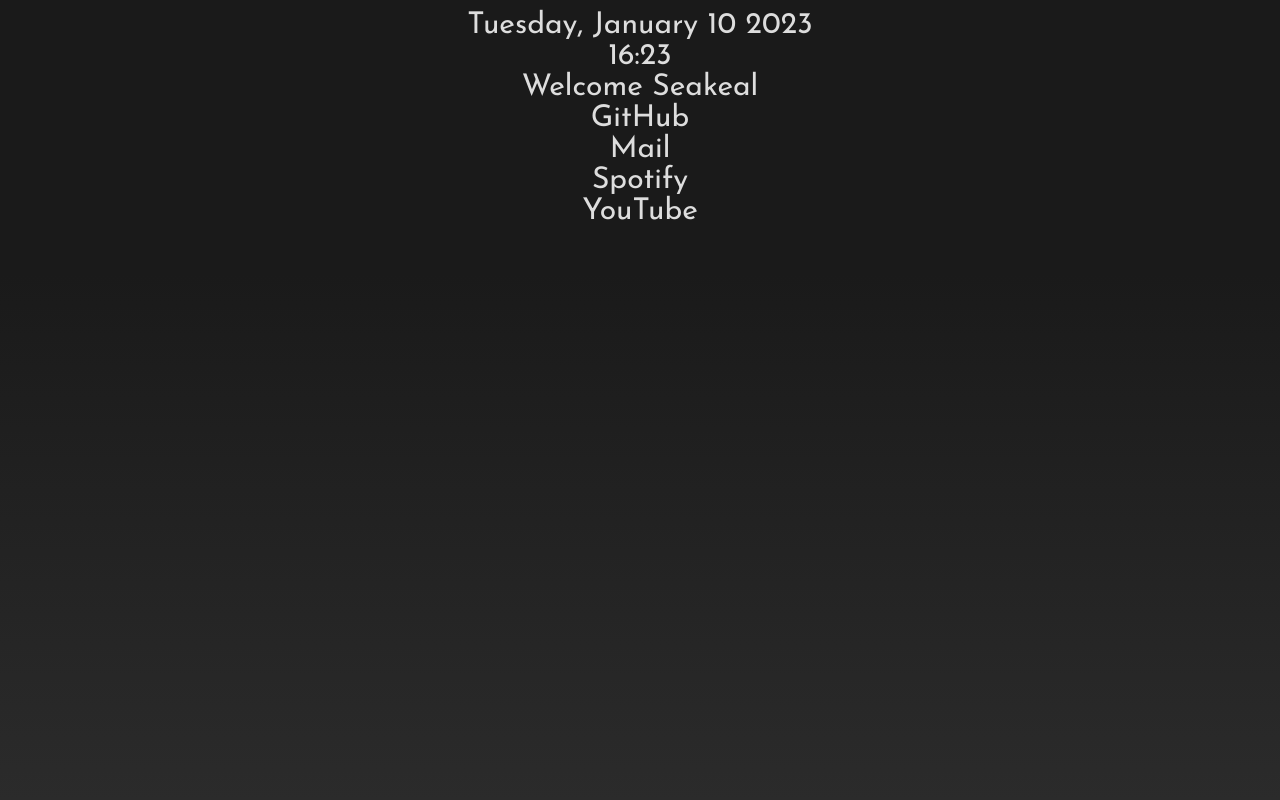
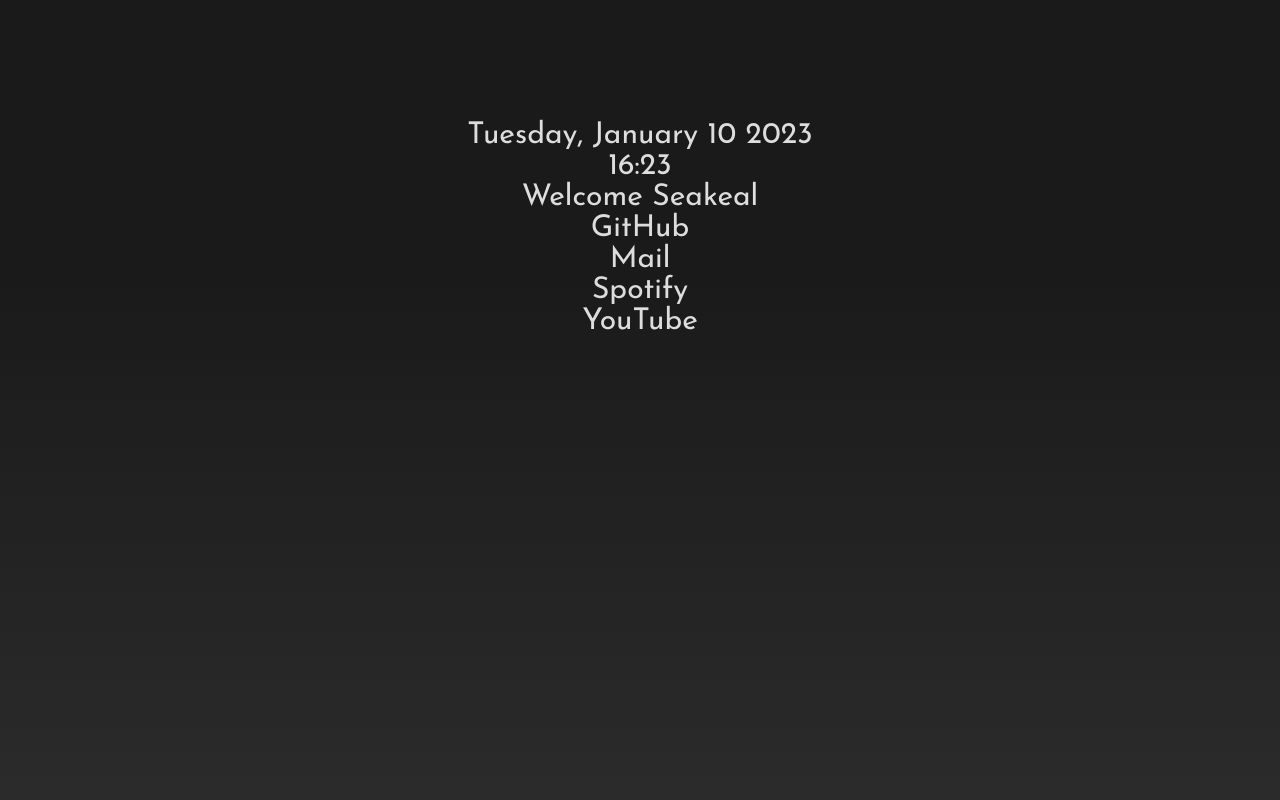
Before and after one commit to seakeal/startpage, a PHP site: page / in a window 1280 px wide. Run offline with PHP 8.4, Linux system fonts and the light colour scheme.

Commit message:
QUICK: Changed row spacing

```diff
--- a/style-grid.css
+++ b/style-grid.css
@@ -44,7 +44,7 @@
     height: 100%;
     display: grid;
     grid-template-columns: 1fr 80% 1fr;
-    grid-template-rows: 10px 100%;
+    grid-template-rows: 15% 85%;
     position: fixed;
     width: 100%;
 }
```
